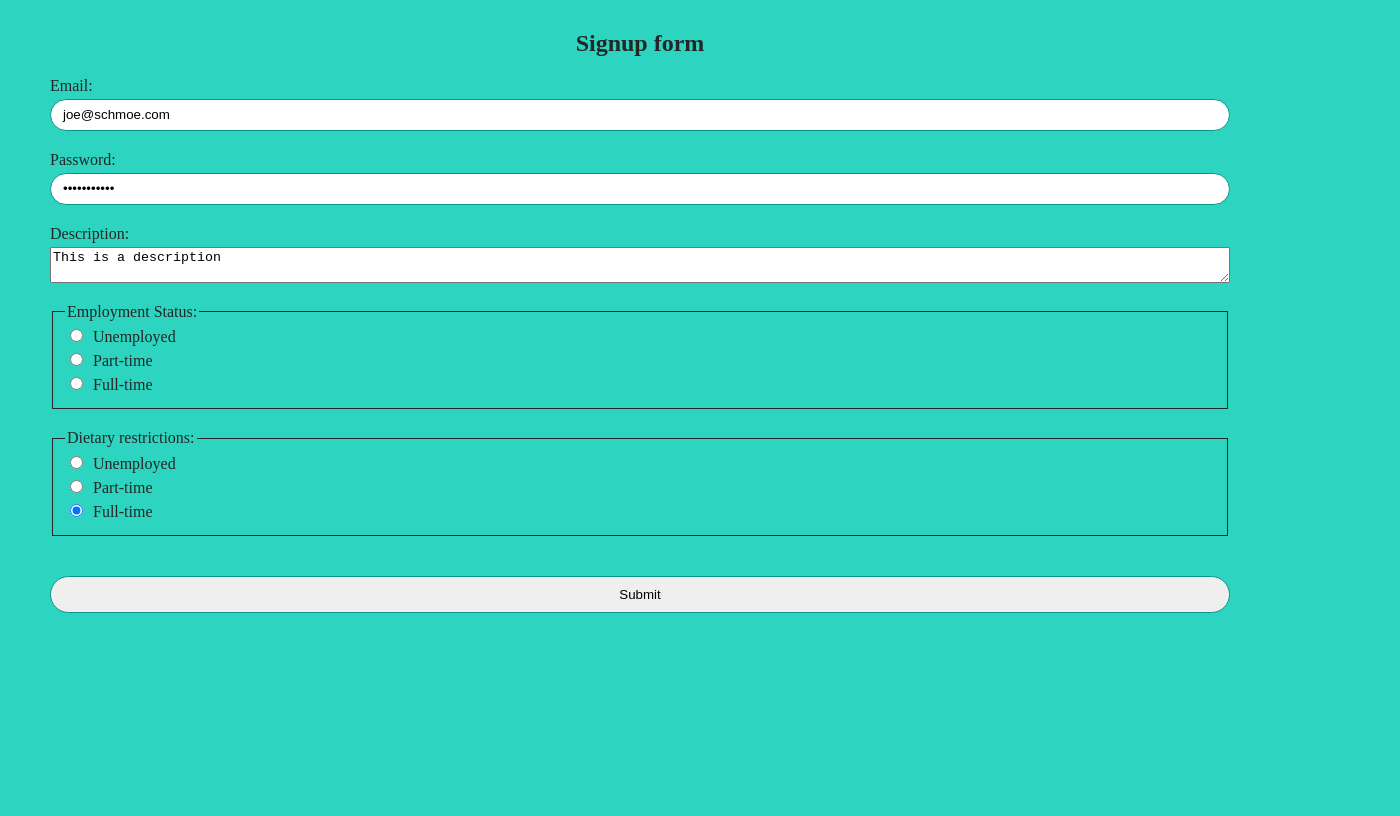
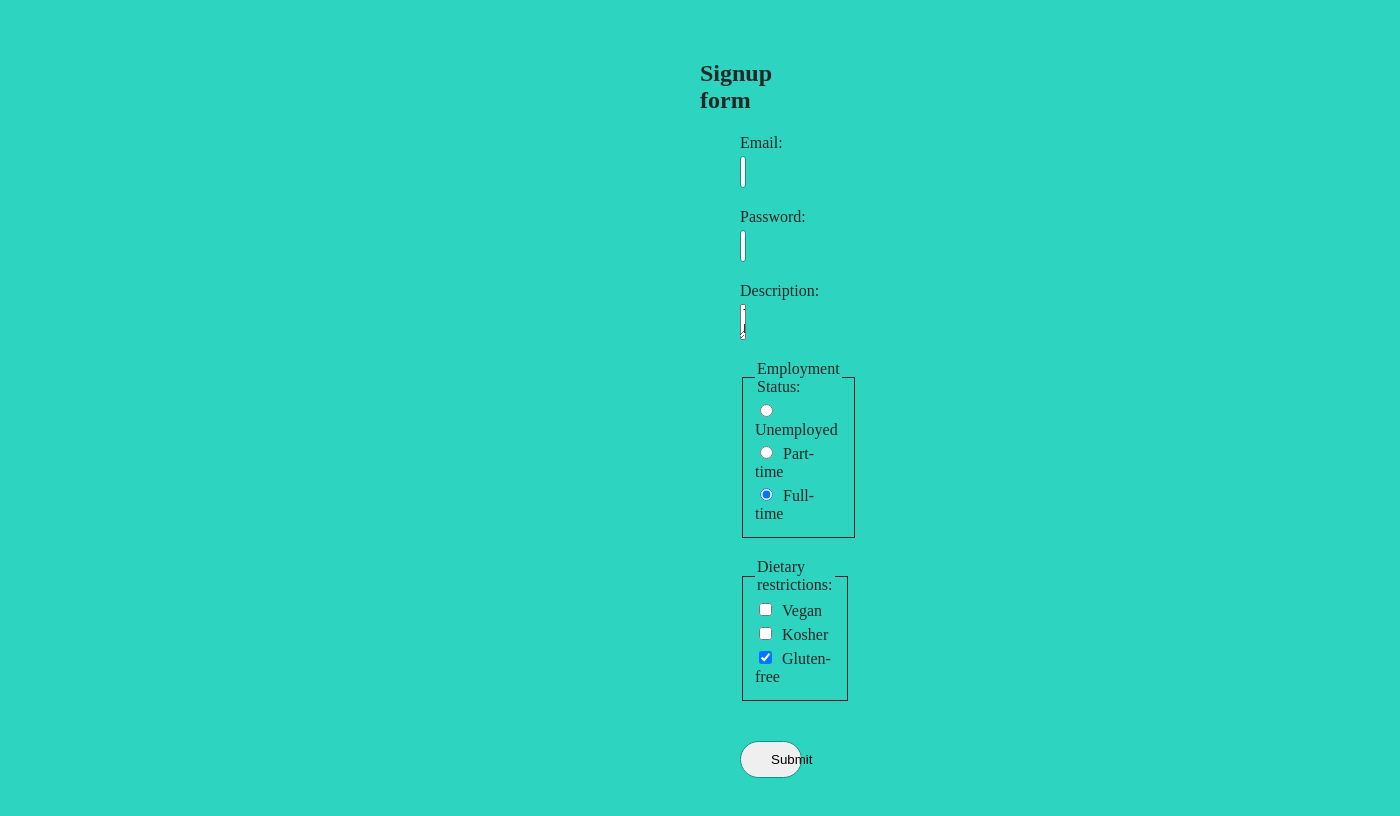
Before and after one commit to Gibson779/my-app, a React (Vite) app: page / in a window 1280 px wide. Shown: the whole page, 1400 px wide, since content can reach past the window. Built offline with nearby package versions, Linux system fonts and the light colour scheme.

Commit message:
New Commit

```diff
--- a/src/App.jsx
+++ b/src/App.jsx
@@ -1,11 +1,5 @@
 
 export default function App() {
-  /**
-   * Challenge: grab the employment status from the form and log it
-   * to the console. (Remember to select one of the radios before submitting)
-   *
-   * Note: This won't work the way you might expect quite yet!
-   */
 
   function signUp(formData) {
     const email = formData.get("email")
@@ -47,16 +41,16 @@ export default function App() {
         <fieldset>
           <legend>Dietary restrictions:</legend>
           <label>
-            <input type="radio" name="employmentStatus" value="unemployed" />
-            Unemployed
+            <input type="checkbox" name="employmentStatus" value="vegan" />
+            Vegan
         </label>
           <label>
-            <input type="radio" name="employmentStatus" value="part-time" />
-            Part-time
+            <input type="checkbox" name="employmentStatus" value="Kosher" />
+            Kosher
         </label>
           <label>
-            <input type="radio" name="employmentStatus" defaultChecked={true} value="full-time" />
-            Full-time
+            <input type="checkbox" name="employmentStatus" defaultChecked={true} value="gluten-free" />
+            Gluten-free
         </label>
         </fieldset>
 
--- a/src/index.css
+++ b/src/index.css
@@ -4,7 +4,8 @@
 
 body {
     margin: 0;
-    padding: 10px;
+    padding: 40px 700px 40px 700px;
+
     background-color: #2DD4BF;
     color: #262626;
 }
```
Also changed, not shown: 1 other file (tests, documents, lock files or other folders).
